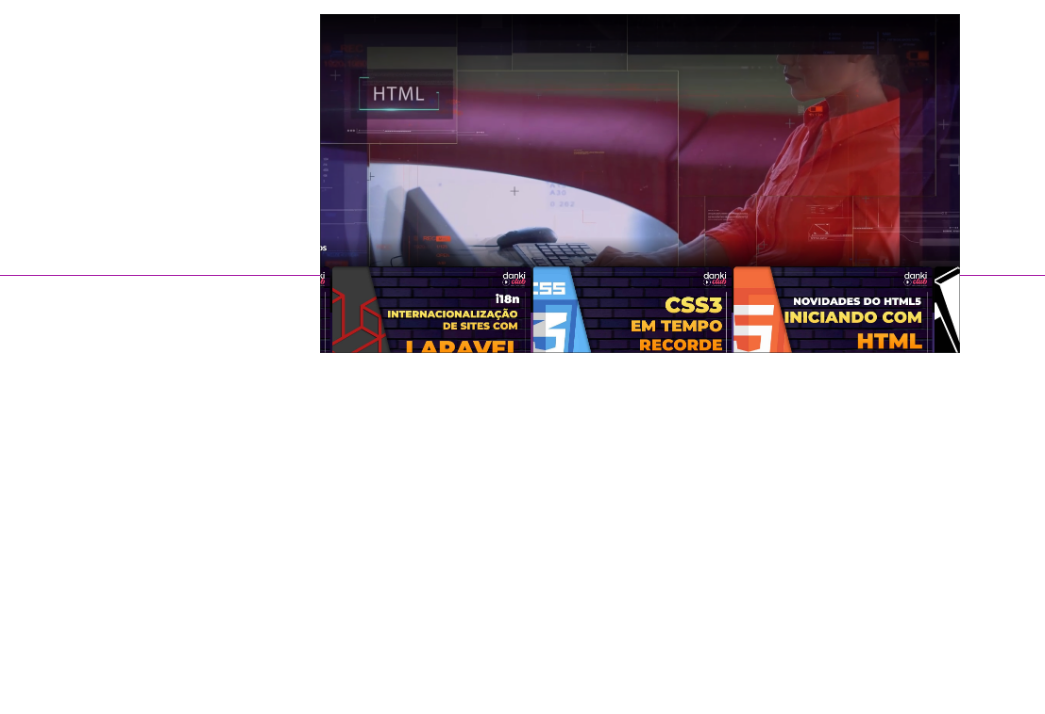
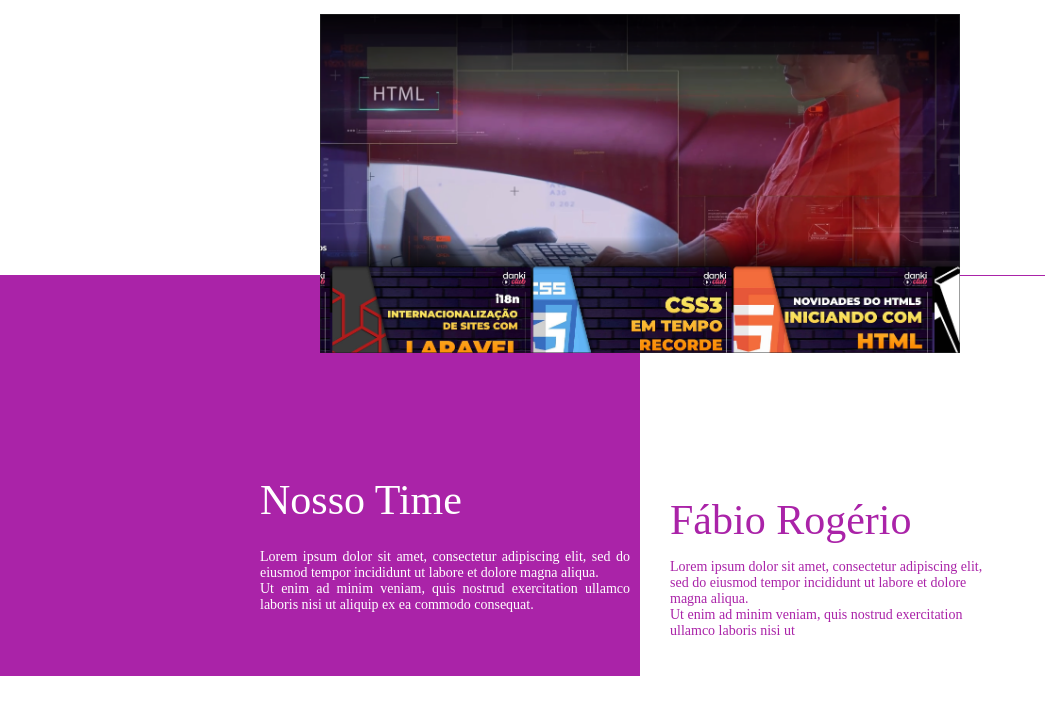
Before and after one commit to engfabiorogerio/project-3-Danki-Code, a plain HTML site: page index.html in a window 1280 px wide. Shown: the part 1404-2118 px from the top of the page, without its empty margins (0-1045 px from the left). Before the commit the page ends 1757 px from the top, so only its background shows below. Drawn offline with Linux system fonts and the light colour scheme.

Commit message:
Insert Team Information

```diff
--- a/ASSETS/CSS/style.css
+++ b/ASSETS/CSS/style.css
@@ -204,6 +204,67 @@
     align-items: center;
 }
 
+.myTeam {
+    width: 100%;
+    height: 50vh;
+}
+
+.part1 {
+    width: 50%;
+    height: 50vh;
+    background-color: rgb(170, 35, 168);
+    color: white;
+    padding: 200px 0 90px 0;
+    float: left;
+}
+
+.wraper-part1 {
+    max-width: 380px;
+    float: right;
+}
+
+.wraper-part1 h2 {
+    font-size: 3rem;
+    font-weight: normal;
+    margin-bottom: 15px;
+}
+
+.wraper-part1 p {
+    font-size: 1rem;
+    text-align: justify;
+    padding-right: 10px;
+    padding-top: 10px;
+}
+
+.part2 {
+    position: absolute;
+    left: 50%;
+    background-color: white;
+    width: 50%;
+    height: 50vh;
+    padding: 0 0 0 0;
+}
+
+.myself {
+    float: left;
+    position: absolute;
+    top: -45%;
+    max-width: 350px;
+    padding-left: 30px;
+}
+
+.title-author h2 {
+    font-size: 3rem;
+    font-weight: normal;
+    color: rgb(170, 35, 168);
+    margin-bottom: 15px;
+}
+
+.text-author p {
+    color: rgb(170, 35, 168);
+    font-size: 1rem;
+}
+
 /*Media Queries --SETUP de Responsividade*/
 @media screen and (max-width: 768px) {
     header > section > .menu-desktop {
--- a/index.html
+++ b/index.html
@@ -64,5 +64,33 @@
         <img src="/ASSETS/IMAGES/img1.png">
         <div class="clear"></div>
     </section>
+    <section class="myTeam">
+        <div class="part1">
+            <div class="wraper-part1">
+                <h2>Nosso Time</h2>
+                <p>
+                    Lorem ipsum dolor sit amet, consectetur adipiscing elit, sed do eiusmod tempor incididunt ut labore et
+                    dolore magna aliqua.<br/> Ut enim ad minim veniam, quis nostrud exercitation ullamco laboris nisi ut
+                    aliquip ex ea commodo consequat.
+                </p>
+                <div class="clear"></div>
+            </div><!--wraper-part1-->
+        </div><!--part1-->
+        <div class="clear"></div>
+        <div class="part2">
+            <div class="myself">
+                <div class="title-author">
+                    <h2>Fábio Rogério</h2>
+                </div><!--title-author-->
+                <div class="text-author">
+                    <p>
+                    Lorem ipsum dolor sit amet, consectetur adipiscing elit, sed do eiusmod tempor incididunt ut labore et
+                    dolore magna aliqua.<br/> Ut enim ad minim veniam, quis nostrud exercitation ullamco laboris nisi ut
+                    </p>
+                </div><!--text-author-->
+            </div><!--myself-->
+        </div><!--part2-->
+        <div class="clear"></div>
+    </section>
 </body>
 </html>
```
